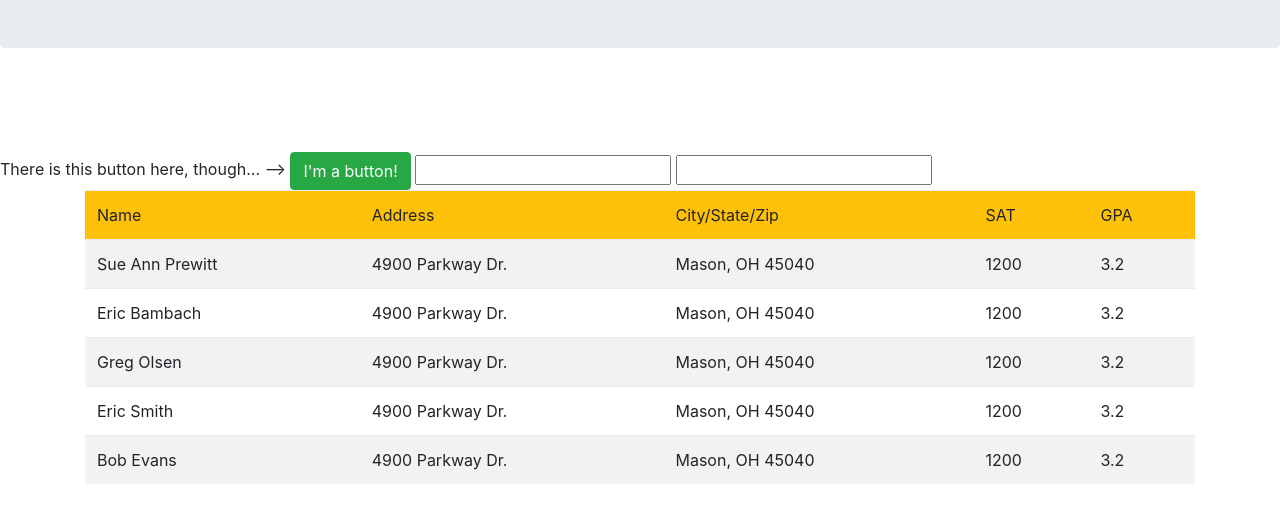
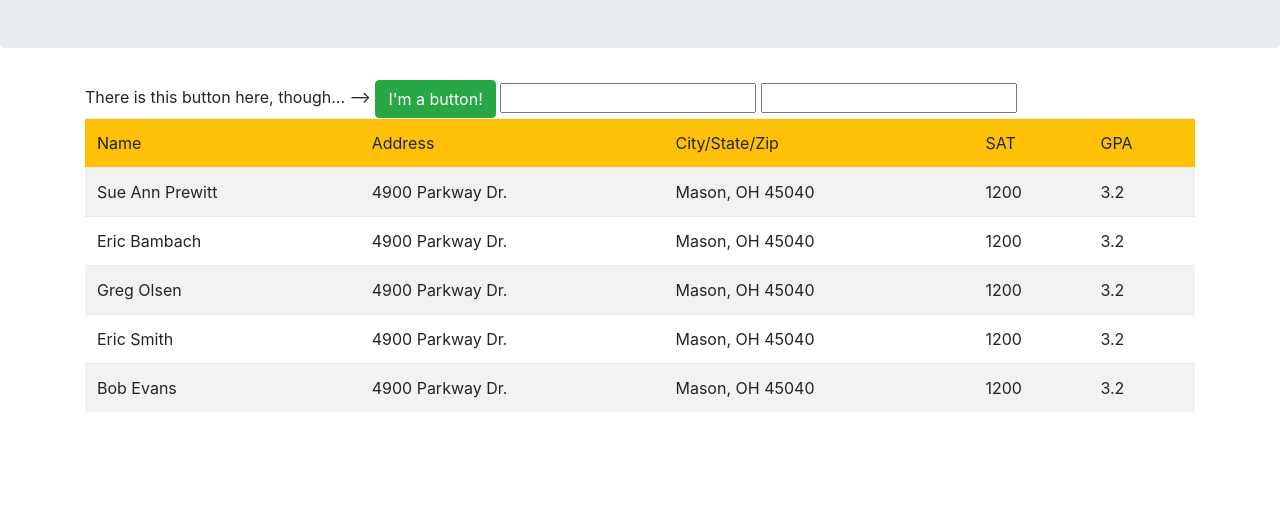
Before and after one commit to SmithE65/jQueryTesting, a plain HTML site: page index.html in a window 1280 px wide. Shown: the part 175-698 px from the top of the page. Drawn offline with nearby package versions, Linux system fonts and the light colour scheme.

Commit message:
end of day/week

```diff
--- a/index.html
+++ b/index.html
@@ -18,13 +18,16 @@
         <h2>Move along.</h2>
     </div>
 
+    <!-- sub-jumbotron header and playing around stuff -->
+    <div class="container">
+        <span>There is this button here, though... --></span>
+        <button class="btn btn-success">I'm a button!</button>
+        <input id="btnOut" type="text" />
+        <input id="btnIn" type="text" />
+    </div>
 
-    <br /><br /><br />
-    <span>There is this button here, though... --></span>
-    <button class="btn btn-success">I'm a button!</button>
-    <input id="btnOut" type="text" />
-    <input id="btnIn" type="text" />
 
+    <!-- table of students -->
     <div class="container">
         <table class="table table-striped">
             <thead>
```
